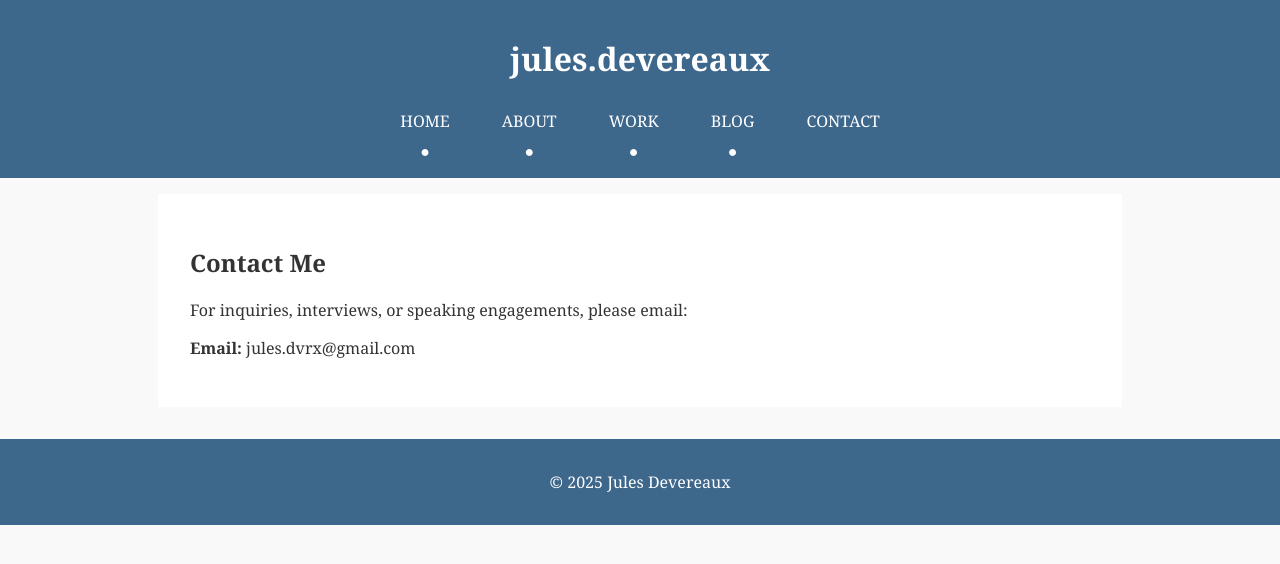
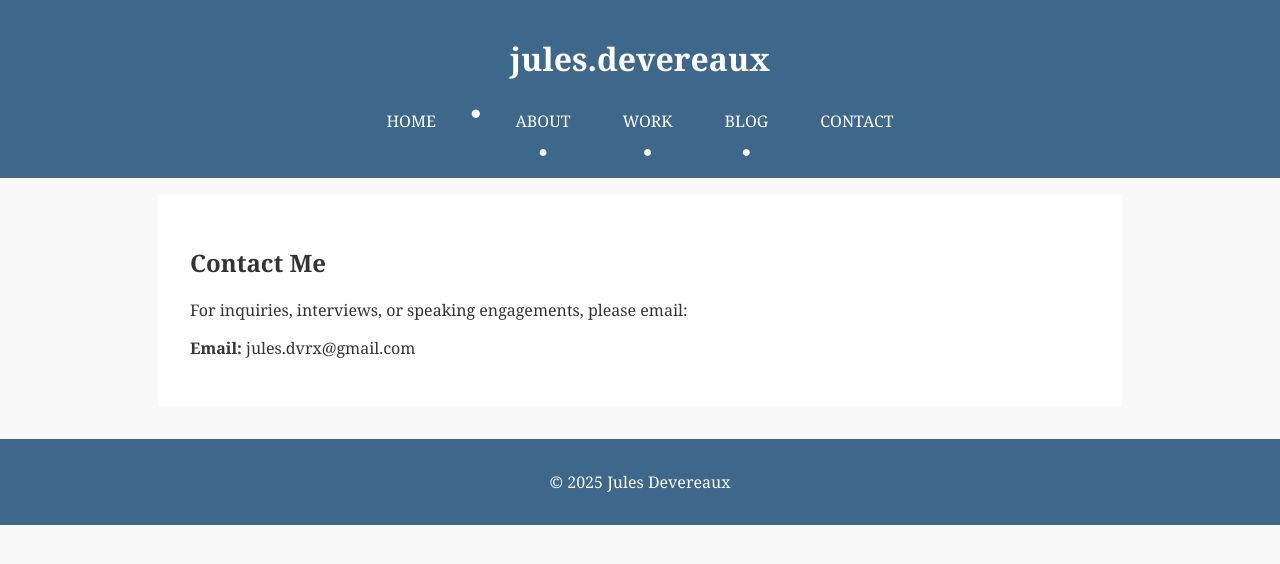
Before and after one commit to julesdevereaux/julesdevereaux.github.io, a Jekyll site: the page built from contact.html, in a window 1280 px wide. Shown: the top 564 px of the page. Built offline with Jekyll 4.4.1, drawn with Linux system fonts in a browser that asks for light colours.

Commit message:
Update default.html

```diff
--- a/_layouts/default.html
+++ b/_layouts/default.html
@@ -11,7 +11,8 @@
     <h1>jules.devereaux</h1>
     <nav>
       <ul class="nav">
-        <li><a href="{{ '/' | relative_url }}">HOME</a>●</li>
+        <li><a href="{{ '/' | relative_url }}">HOME</a></li>
+        <span class="dot">●</span>
         <li><a href="{{ '/about.html' | relative_url }}">ABOUT</a>●</li>
         <li class="dropdown">
           <a href="{{ '/work/books.md' | relative_url }}">WORK</a>
```
